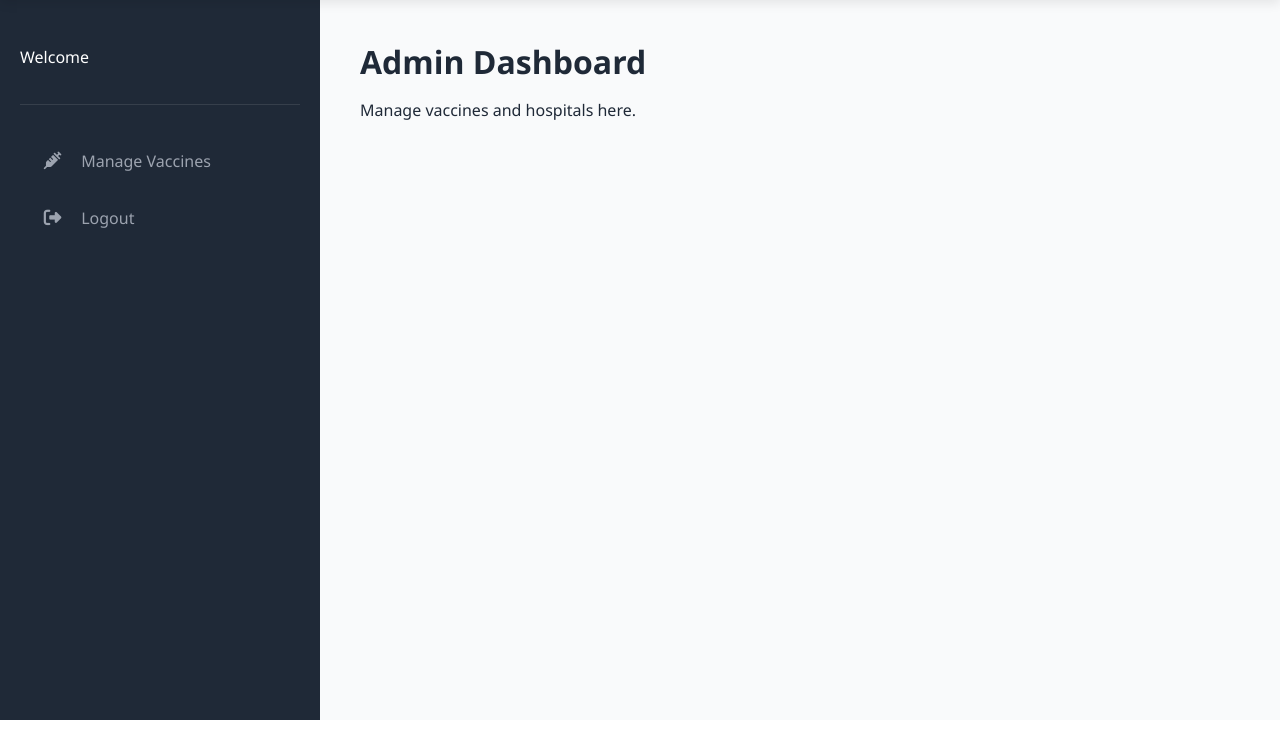
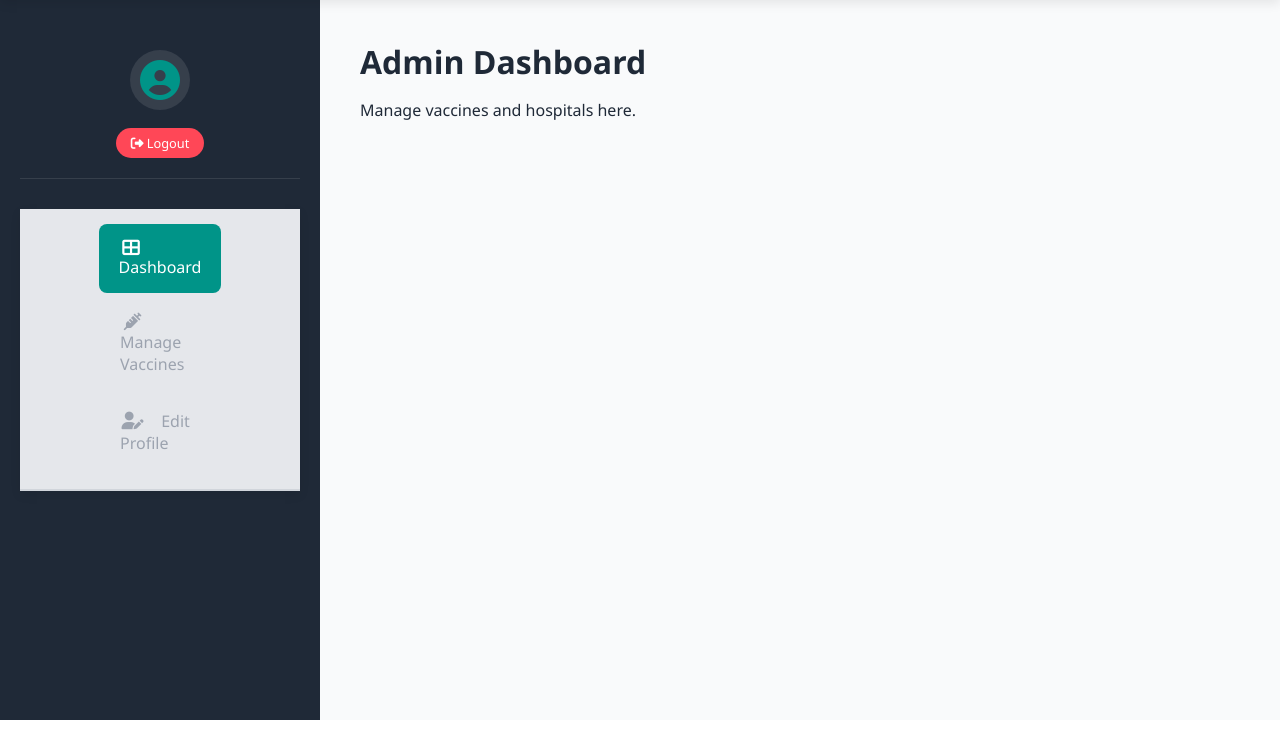
Before and after one commit to labibaNadi59/forlab, a Django app: template vacc_project/templates/admin_dashboard.html in a window 1280 px wide. Shown: the part 67-800 px from the top of the page. Run offline with Django 5.2, Linux system fonts and the light colour scheme; the template is opened without the code that fills it, so the values that code supplies are empty; parts of the project's set-up code (start-up, migrations or seed data) failed here and were passed over.

Commit message:
fahim,admin_dash,forms , views int accountsApp

```diff
--- a/vacc_project/accounts/forms.py
+++ b/vacc_project/accounts/forms.py
@@ -22,3 +22,9 @@ class AdminProfileForm(forms.ModelForm):
     class Meta:
         model = CustomUser
         fields = ['photo']
+
+
+class HospitalProfileForm(forms.ModelForm):
+    class Meta:
+        model = Hospital
+        fields = ['name', 'phone', 'address', 'logo']
--- a/vacc_project/templates/admin_dashboard.html
+++ b/vacc_project/templates/admin_dashboard.html
@@ -4,20 +4,45 @@
 
 {% block content %}
 <div class="dashboard-container">
-    <div class="sidebar">
-        <div class="user-profile">
-            <p>Welcome</p>
-            <strong>{{ request.user.username }}</strong>
+    <aside class="sidebar">
+        <div class="user-profile" style="text-align: center; padding: 20px 10px;">
+
+            {% if request.user.photo %}
+                <img src="{{ request.user.photo.url }}" alt="Profile Photo"
+                style="width: 60px; height: 60px; border-radius: 50%;
+                object-fit: cover; margin: 0 auto 15px; display: block;
+                border: 2px solid var(--primary-teal);">
+            {% else %}
+                <div style="background: rgba(255,255,255,0.1); width: 60px; height: 60px;
+                border-radius: 50%; margin: 0 auto 15px; display: flex;
+                align-items: center; justify-content: center;">
+                    <i class="fas fa-user-circle" style="font-size: 2.5rem; color: var(--primary-teal);"></i>
+                </div>
+            {% endif %}
+
+            <h3 style="font-size: 1.1rem; color: white; margin-bottom: 10px;">
+                {{ request.user.username }}
+            </h3>
+            <a href="{% url 'logout' %}"
+            style="background: #ff4757; border: none; padding: 6px 15px;
+            border-radius: 20px; color: white; cursor: pointer;
+            font-size: 0.8rem; text-decoration: none; display: inline-block;">
+                <i class="fas fa-sign-out-alt"></i> Logout
+            </a>
         </div>
-        <div class="side-nav">
+
+        <nav class="side-nav">
+            <a href="{% url 'admin_dashboard' %}" class="active">
+                <i class="fas fa-th-large"></i> Dashboard
+            </a>
             <a href="{% url 'vaccine_list' %}">
                 <i class="fas fa-syringe"></i> Manage Vaccines
             </a>
-            <a href="{% url 'logout' %}">
-                <i class="fas fa-sign-out-alt"></i> Logout
+            <a href="{% url 'admin_profile' %}">
+                <i class="fas fa-user-edit"></i> Edit Profile
             </a>
-        </div>
-    </div>
+        </nav>
+    </aside>
 
     <div class="main-dashboard">
         <div class="welcome-header">
```
Also changed, not shown: vacc_project/accounts/views.py (+24 -1 lines).
